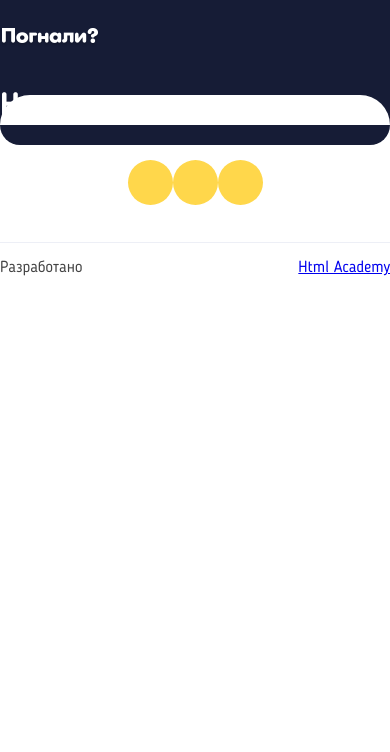
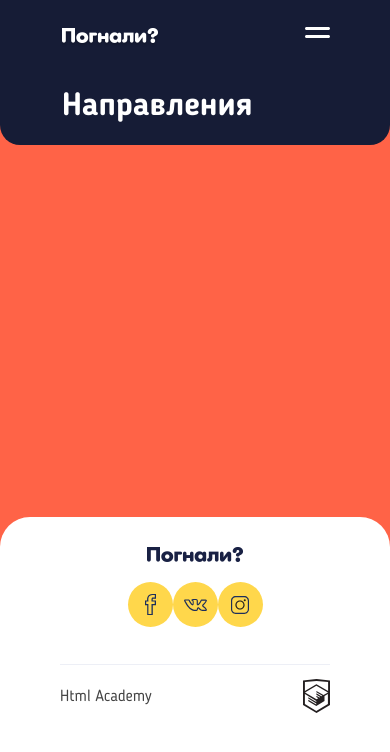
Before and after one commit to tarasovem/html-academy-2-pognali, a website: page source/form.html in a window 390 px wide. Drawn offline with nearby package versions, Linux system fonts and the light colour scheme; files that its build step writes are made by us from their sources; files whose address does not match are found by name.

Commit message:
Добавляет хедер, футер и заголовок с адаптивом

```diff
--- a/source/form.html
+++ b/source/form.html
@@ -8,11 +8,12 @@
   </head>
   <body>
   <header class="page-header">
-      <a class="logo page-header__logo" href="index.html">
-        <img src="img/logo-mobile-white@1x.png" alt="Логотип сервиса" width="100" height="19">
+    <div class="page-header__wrapper">
+      <a class="logo page-header__logo">
+        <img alt="Логотип сервиса" height="19" src="img/logo-mobile-white@1x.png" width="100">
       </a>
-      <nav class="main-nav" style="display: none;">
-        <button class="main-nav__toggle" type="button">Открыть меню</button>
+      <nav class="main-nav">
+        <button class="main-nav__toggle" type="button"></button>
         <div class="main-nav__wrapper">
           <ul class="site-list main-nav__site-list">
             <li class="site-list__item">
@@ -27,15 +28,15 @@
           </ul>
           <ul class="user-list main-nav__user-list">
             <li class="user-list__item">
-              <a class="user-list__link" href="login.html">Авторизация</a>
+              <a class="button user-list__link" href="login.html">Авторизация</a>
             </li>
           </ul>
           <ul class="contacts main-nav__contacts">
             <li class="contacts__item">
-              <a class="contacts__link contacts__link_icon_phone contacts__link_type_with-title" href="tel:88005558628">8 800 555-86-28</a>
+              <a class="contacts__link contacts__link_icon_phone" href="tel:88005558628">8 800 555-86-28</a>
             </li>
             <li class="contacts__item">
-              <a class="contacts__link contacts__link_icon_mail contacts__link_type_with-title" href="mailto:mail@htmlacademy.ru">mail@htmlacademy.ru</a>
+              <a class="contacts__link contacts__link_icon_mail" href="mailto:mail@htmlacademy.ru">mail@htmlacademy.ru</a>
             </li>
           </ul>
           <ul class="social main-nav__social">
@@ -51,28 +52,41 @@
           </ul>
         </div>
       </nav>
+    </div>
   </header>
     <main class="page-main">
-      <h1 class="page-main__title">Направления</h1>
+      <h1 class="page-main__title">
+        <span class="page-main__title-wrapper">Направления</span>
+      </h1>
+      <div style="height: 50vh;
+        background-color: tomato;"></div>
     </main>
     <footer class="page-footer">
-      <a class="logo page-footer__logo" href="index.html">
+      <div class="page-footer__wrapper">
+        <a class="logo page-footer__logo">
           <img src="img/logo-mobile-blue@1x.png" alt="Логотип сервиса" width="100" height="19">
         </a>
         <ul class="social page-footer__social">
           <li class="social__item">
-          <a class="social__link" href="">Facebook</a>
+            <a class="social__link" href="#">Facebook
+              <svg class="social__icon social__icon_facebook" xmlns="http://www.w3.org/2000/svg" viewBox="0 0 11 21"><path d="M7.8 21H2.2v-9.8H0V6.4h2.1c-.1-2.2.3-3.8 1.3-4.9C4.2.6 5.5.1 7.1 0H11v4.7H7.9c-.1.2-.2.8-.2 1.7H11v4.8H7.8V21zm-4.4-1.1h3.1v-9.8h3.2V7.5H6.5v-.6c0-1.5 0-2.9.8-3.4l.2-.1h2.3V1.1H7.1c-1.2.1-2.2.5-2.8 1.2-.8.9-1.1 2.5-.9 4.6l.1.6H1.2v2.6h2.2v9.8z"/></svg>
+            </a>
           </li>
           <li class="social__item">
-          <a class="social__link" href="">Вконтакте</a>
+            <a class="social__link" href="#">Вконтакте
+              <svg class="social__icon social__icon_vk" xmlns="http://www.w3.org/2000/svg" viewBox="0 0 30 15.8"><path d="M23.9 15.8c-.4 0-1.2-.1-2.1-.6-.6-.4-1.2-1-1.8-1.5-.4-.4-1.2-1.2-1.4-1.2-.3.1-.5.9-.5 1.6 0 .1 0 .8-.5 1.2-.4.4-1.1.5-1.2.5h-1.9c-1 0-4.4-.2-7.4-3C3.4 9.4.3 3 .1 2.7 0 2.2-.1 1.5.3 1.1.7.7 1.4.6 1.7.6H5.9c.1 0 .6.1 1 .3.4.2.6.7.6.7S8.1 3 9 4.3c1.3 2 1.9 2.5 2.1 2.6.2-.4.3-1.7.2-2.9 0-.5-.1-1.1-.3-1.3-.1-.1-.4-.3-.8-.3l-.7-.6c-.1-.7.6-1.2 1.1-1.4.7-.3 1.8-.4 3.1-.4h.7c1.2 0 1.6.1 2.1.2 1.7.4 1.6 1.7 1.6 3.3v2.1c0 .4 0 1 .1 1.3.2-.1.9-.7 2.1-2.5.8-1.2 1.4-2.5 1.5-2.8.2-.4.6-.9 1.6-.9h4.7c1 0 1.6.3 1.8.9.3.6.2 1.7-2.4 4.6-.4.4-.7.8-1 1.1-.6.7-1.2 1.4-1.2 1.6.1.1.7.6 1.3 1.1 1.5 1.2 2.5 2.3 3 3.1.5.8.4 1.3.3 1.7-.4.9-1.6 1-1.9 1h-4.1zm-5.3-4.9c.9 0 1.7.8 2.5 1.6.5.5 1 1 1.5 1.3.7.4 1.3.4 1.4.4h3.9c.2 0 .4-.1.5-.1 0 0 0-.1-.1-.2-.4-.7-1.4-1.7-2.7-2.7-1.2-1-1.8-1.5-1.9-2.2-.1-.8.5-1.4 1.6-2.7.3-.3.6-.7 1-1.1 1.6-1.8 2-2.6 2.1-3H23.1c-.2.4-.8 1.8-1.6 3-1.9 2.8-2.8 3.2-3.4 3.2-.2 0-.4 0-.6-.1-1-.6-1-1.8-.9-2.8v-.4-1.7c.1-1.7 0-1.7-.4-1.8-.4-.1-.7-.1-1.9-.2h-.7c-.6 0-1.3 0-1.9.1l.3.3c.6.7.6 2 .6 2.2.1 1.6.1 3.8-1 4.3-.2.1-.4.1-.6.1-.9 0-1.9-.9-3.4-3.3-.8-1.2-1.5-2.7-1.5-2.8L6 2.2c-.1 0-.2-.1-.3-.1h-4-.1c.6 1.2 3.4 6.6 6.5 9.5 2.7 2.5 5.8 2.6 6.4 2.6h1.9s.2-.1.3-.1V14c0-.3 0-2.6 1.6-3 .1-.1.2-.1.3-.1z"/></svg>
+            </a>
           </li>
           <li class="social__item">
-          <a class="social__link" href="">Instagram</a>
+            <a class="social__link" href="#">Instagram
+              <svg class="social__icon social__icon_instagram" xmlns="http://www.w3.org/2000/svg" viewBox="0 0 23 23"><path d="M17 1.5c2.5 0 4.5 2 4.5 4.5v11c0 2.5-2 4.5-4.5 4.5H6c-2.5 0-4.5-2-4.5-4.5V6c0-2.5 2-4.5 4.5-4.5h11M17 0H6C2.7 0 0 2.7 0 6v11c0 3.3 2.7 6 6 6h11c3.3 0 6-2.7 6-6V6c0-3.3-2.7-6-6-6z"/><path fill="#231F20" d="M11.5 7.1c2.4 0 4.4 2 4.4 4.4 0 2.4-2 4.4-4.4 4.4-2.4 0-4.4-2-4.4-4.4 0-2.4 2-4.4 4.4-4.4m0-1.5c-3.3 0-5.9 2.7-5.9 5.9s2.7 5.9 5.9 5.9 5.9-2.7 5.9-5.9-2.6-5.9-5.9-5.9z"/><circle fill="#231F20" cx="17.6" cy="5.4" r="1.3"/></svg>
+            </a>
           </li>
         </ul>
-      <div class="developers page-footer__developers">
-        <span class="developers__title">Разработано</span>
-        <a class="developers__link" href="https://htmlacademy.ru/intensive/adaptive">Html Academy</a>
+        <a class="developers page-footer__developers" href="https://htmlacademy.ru/intensive/adaptive">
+          <span class="developers__title">Html Academy</span>
+          <svg class="developers__logo" xmlns="http://www.w3.org/2000/svg" viewBox="0 0 27 34"><path fill="#231F20" d="M13.6 0h-.2L0 1.4V26l13.5 8L27 26V1.4L13.6 0zm5.7 16.8l-.9.5-5-3v1.4l3.8 2.3-.8.5-3-1.8v1.4l1.9 1.1-1.8 1.1L2 13.6l11.4-6.8L25 13.5l-4.5 2.6-7.1-4.2v1.4l5.9 3.5zM1.9 15.1l11.4 6.8v1l-8-4.7v1.4l8 4.8v1.1l-8-4.7v1.4l8 4.8 8.2-4.9V17l3.4-2v10l-11.6 6.9-11.4-7v-9.8zm0-3v-9l11.6-1.2 11.6 1.2v9L13.5 5.3v-.1h-.2v.1L1.9 12.1z"/></svg>
+        </a>
       </div>
     </footer>
   </body>
```
Lines whose indentation alone changed are shown as unchanged.
